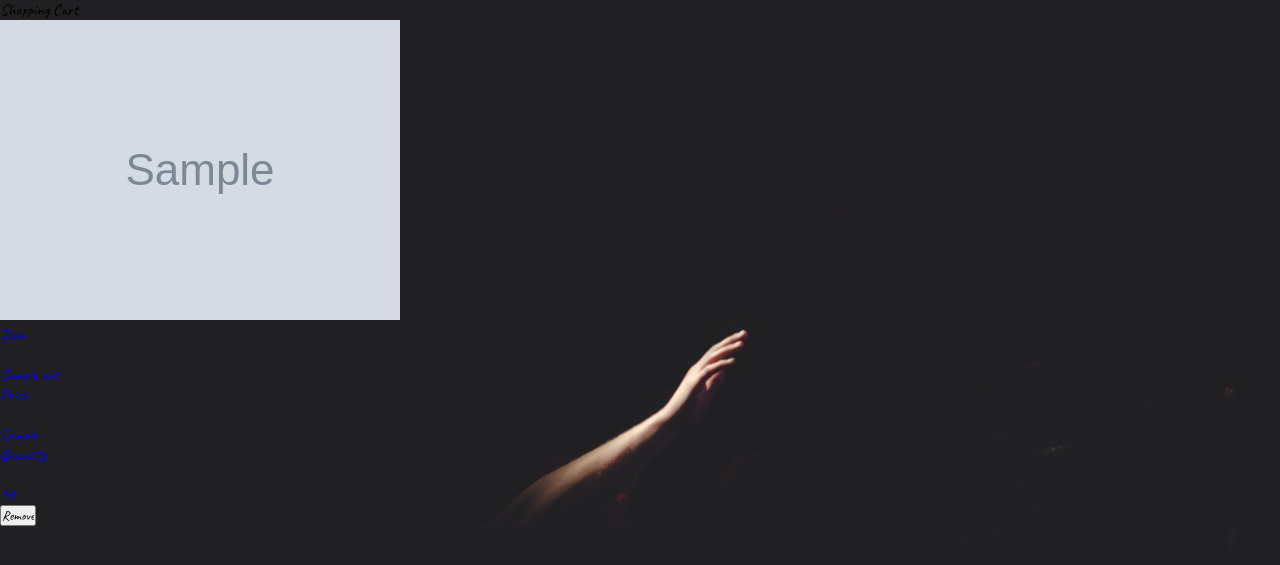
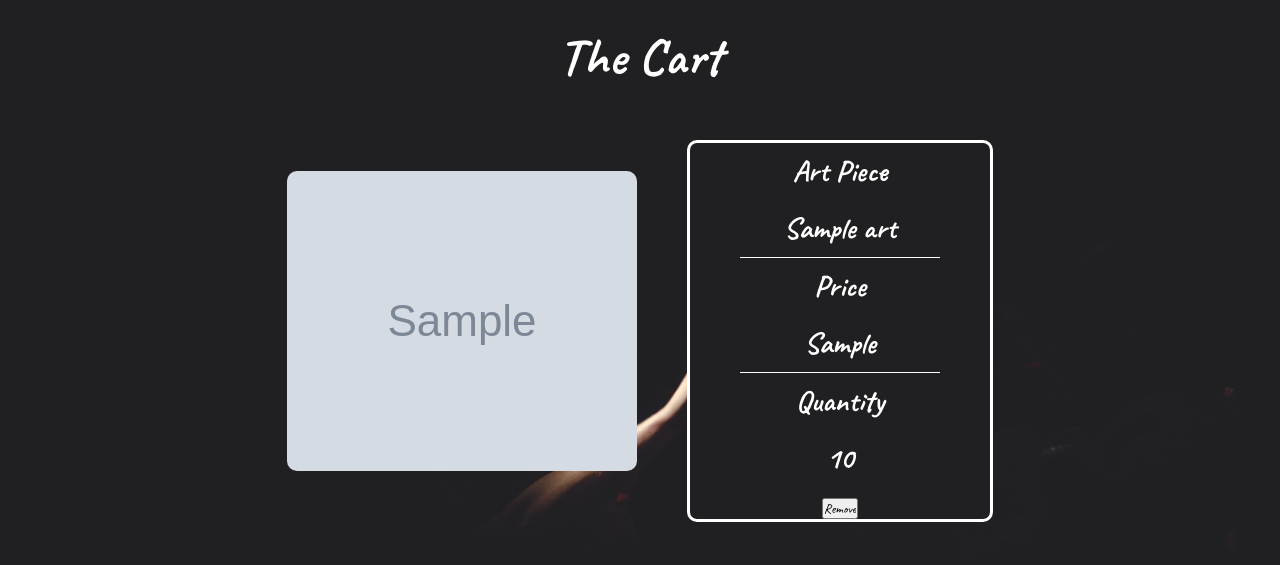
Before and after one commit to kitealva/DD-Art, a Flask app: page /cart in a window 1280 px wide. Shown: the part 53-618 px from the top of the page. Run offline with Flask 2, Linux system fonts and the light colour scheme; the visitor is signed in with stand-in values (Sample User, id 1); tables that the repository leaves empty hold one stand-in row (values such as "Sample post"); grey boxes marked "Sample" are stand-in pictures.

Commit message:
cart almost done

```diff
--- a/data/art.json
+++ b/data/art.json
@@ -35,7 +35,7 @@
     },
 
     {
-        "art_name": "Journey's Beginning",
+        "art_name": "Journey",
         "image_path": "static/images/deven-lady.jpg",
         "description": "Adventure Time",
         "price": "$109.99"
--- a/server.py
+++ b/server.py
@@ -64,7 +64,7 @@ def register_user():
             user = crud.create_user(email, password)
             db.session.add(user)
             db.session.commit()
-            flash ('Account Created')
+            flash ('Account Creation Successful!')
 
 
 
@@ -80,9 +80,7 @@ def process_login():
 
     user = crud.get_user_by_email(email)
     if not user or user.password != password:
-        flash('No user')
-    elif password != password:
-        flash("The email or password you entered was not valid.")
+        flash("The email or password you entered was incorrect")
     else:
         session["user_email"] = user.email
         flash(f"Welcome {user.email}!")
@@ -145,7 +143,7 @@ def create_cart_item(art_id):
         db.session.add(cart_item)
         db.session.commit()
 
-        flash(f" {art.art_name} have been added to your cart.")
+        flash(f" {art.art_name} has been added to your cart!")
 
     return redirect(f"/landing")
 
@@ -154,9 +152,9 @@ def create_cart_item(art_id):
 def delete_cart(art_id):
     """Empty cart."""
 
+    crud.delete_cart_item(art_id)
+    flash(f"Art has been removed")
 
-    crud.delete_cart_item(art_id)
-    flash(f"Item has been removed.")
     return redirect("/cart")
 
 
--- a/static/styles.css
+++ b/static/styles.css
@@ -43,44 +43,41 @@ li a {
 }
 
 .images {
-    height: 350px;
-    width: 250px;
+    height: 380px;
+    width: 290px;
     position: relative;
     display: flex;
     flex-wrap: wrap;
     flex-direction: row;
     padding: 1.2vw;
-    border-radius: 9%;
+    border-radius: 11%;
 }
 
 .row {
     justify-content: center;
-    margin-left: 5%;
-    margin-right: 5%;
-    margin-top: 2%;
+    margin-left: 2%;
+    margin-right: 2%;
     display: flex;
     flex-direction: row;
     flex-wrap: wrap;
-    padding-bottom: 5%;
     list-style-type: none;
+    padding-top: 40px;
 }
 
 .contents {
     flex-direction: column;
-    font-size: 30px;
+    font-size: 20px;
     color: #ffffff;
     display: flex;
     flex-direction: column;
     flex-wrap: wrap;
     text-align: center;
-    padding-bottom: 13%;
 }
 
 h1 {
     text-align: center;
     font-weight: bold;
     color: #ffffff;
-    margin-top: 2%;
     font-size: 50px;
 }
 
@@ -89,7 +86,7 @@ h1 {
     display: flex;
     align-items: center;
     justify-content: center;
-    font-size: 3vh;
+    font-size: 2.5vh;
     font-family: 'Roboto', sans-serif;
     background-color: #2a2829;
     border-radius: 0px 0 10px 10px;
@@ -110,11 +107,12 @@ h1 {
     justify-content: center;
     flex-direction: column;
     text-align: center;
+    padding-bottom: 100px;
 }
 
 .allfields h3 {
     width: 300px;
-    height: 8vh;
+    height: 6vh;
     margin-top: 4.3vh;
     border: solid white 2px;
     border-radius: 7px;
@@ -123,8 +121,9 @@ h1 {
     font-family: 'Roboto', sans-serif;
     color: white;
     font-weight: 300;
-    line-height: 7.8vh;
+    line-height: 5.8vh;
     background-color: #202022;
+    margin-top: 60px;
 }
 
 .allfields h4 {
@@ -164,7 +163,7 @@ h1 {
     margin: auto;
     margin-top: 1vh;
     width: 300px;
-    height: 26vh;
+    height: 265px;
     max-width: 90%;
     border-radius: 1.5%;
     background-color: #2a2829;
@@ -242,15 +241,14 @@ h1 {
 }
 
 .price {
-    font-family: 'Roboto', sans-serif;
+
     font-size: 3em;
     margin-top: 2vh;
 }
 
 .item-descrip {
-    font-family: 'Roboto', sans-serif;
     font-size: 2.5em;
-    margin-top: 2vh;
+    margin-top: 1vh;
 }
 
 .all_details p {
@@ -260,18 +258,107 @@ h1 {
 .amount-field {
     font-family: 'Roboto', sans-serif;
     font-weight: 300;
+    width: 4em;
+    text-align: center;
+    background-color: #2a2829;
+    border-radius: 5px;
+    border: solid black 2px;
+    color: rgb(255, 255, 255);
+
+}
+
+.quant-form {
+    font-size: 2.5vh;
+    margin-top: 2vh;
 }
 
 .submit {
-    font-family: 'Roboto', sans-serif;
     font-weight: 300;
     margin-top: 2vh;
-    width: 8em;
-    height: 3.5em;
+    width: 6em;
+    height: 2em;
     font-size: 1em;
+    background-color: #2a2829;
+    color: white;
+    border-radius: 5px;
 }
 
+option {
+    font-family: 'Roboto', sans-serif;
+    background-color: #2a2829;
+    color: white;
+}
 
+.page-header {
+    text-align: center;
+    margin-top: 3vh;
+    font-size: 2.8em;
+    color: white;
+    margin-bottom: 30px;
+}
+
+.cart_form {
+    justify-content: center;
+    margin-left: 5%;
+    margin-right: 5%;
+    display: flex;
+    flex-direction: column;
+    flex-wrap: nowrap;
+    list-style-type: none;
+}
+
+.checkout_art {
+    width: 7em;
+    height: 6em;
+    border-radius: .2em;
+}
+
+.cart-object {
+    display: flex;
+    justify-content: center;
+    flex-direction: row;
+    flex-wrap: wrap;
+    align-items: center;
+    padding-bottom: 30px;
+}
+
+.checkout-contents {
+    display: flex;
+    flex-direction: row;
+    flex-wrap: wrap;
+    font-size: .6em;
+    background-color: #202022;
+    line-height: 1em;
+    justify-content: center;
+    border-radius: 10px;
+    width: 300px;
+    margin-top: 20px;
+    border: solid white 3px;
+}
+
+.block {
+    height: 50px;
+    width: 50px;
+}
+
+.dot {
+    width: 100%;
+    height: 1px;
+    background: rgb(255, 255, 255);
+    margin-right: 200px;
+  }
+
+.dot3 {
+    width: 100%;
+    height: 1px;
+    background:  #202022;
+    margin-right: 200px;
+
+}
+
+.checkout-contents p {
+    line-height: 1.9em;
+}
 
 
 
--- a/templates/base.html
+++ b/templates/base.html
@@ -33,11 +33,7 @@
         </p>
       {% endfor %}
           {% block body %}{% endblock %}
-          <!-- <div class="copyright">
-            <p>© 2022  Deven Dicus | All Rights Reserved</p>
-        </div>
-          <div class="footer">
-          </div> -->
+
       </div>
     </main>
 </body>
--- a/templates/cart.html
+++ b/templates/cart.html
@@ -2,28 +2,33 @@
 {% block body %}
 
 <div class="page-header">
-  <p>Shopping Cart</p>
-  </div>
+  <h3>The Cart</h3>
+</div>
 
-<div>
-    <ul class="cart_row">
+<div class="cart_form">
       {% for cart_art in cart_art %}
-      <li>
-        <a href="/art/{{ cart_art.art.art_id }}">
-          <img class="checkout_images" src="{{ cart_art.art.image_path }}">
+      <h1 class="cart-object">
+          <img class="checkout_art" src="{{ cart_art.art.image_path }}">
+          <div class="block"></div>
             <div class="checkout-contents">
-            <div class="item-name3"> Item <br><br> {{ cart_art.art.art_name }}</div> <div class="cart-price"> Price <br><br> {{ cart_art.art.price }}</div>
-            <div class="cart-quant"> Quantity <br><br> {{ cart_art.quantity }} </div>
-          </div>
-        </a>
-        <form action="/carts/{{ cart_art.cart_id }}/delete" method="POST">
-          <input class="remove" type="submit" value="Remove"/>
-        </form>
-
-      </li>
+              <div class="art_piece">
+             <p>Art Piece <br>{{ cart_art.art.art_name }} </p>
+              <div class="dot"></div>
+              </div>
+              <div class="art_price">
+             <p>Price <br> {{ cart_art.art.price }}</p>
+             <div class="dot"></div>
+              </div>
+              <div class="art_quantity">
+             <p>Quantity <br> {{ cart_art.quantity }}</p>
+             <div class="dot3"></div>
+             <form action="/carts/{{ cart_art.cart_id }}/delete" method="POST">
+               <input class="remove" type="submit" value="Remove"/>
+             </form>
+              </div>
+            </div>
+      <h1>
       {% endfor %}
-    </ul>
-
   </div>
 
   {% endblock %}
```
Also changed, not shown: templates/art_info.html (+4 -4 lines).
